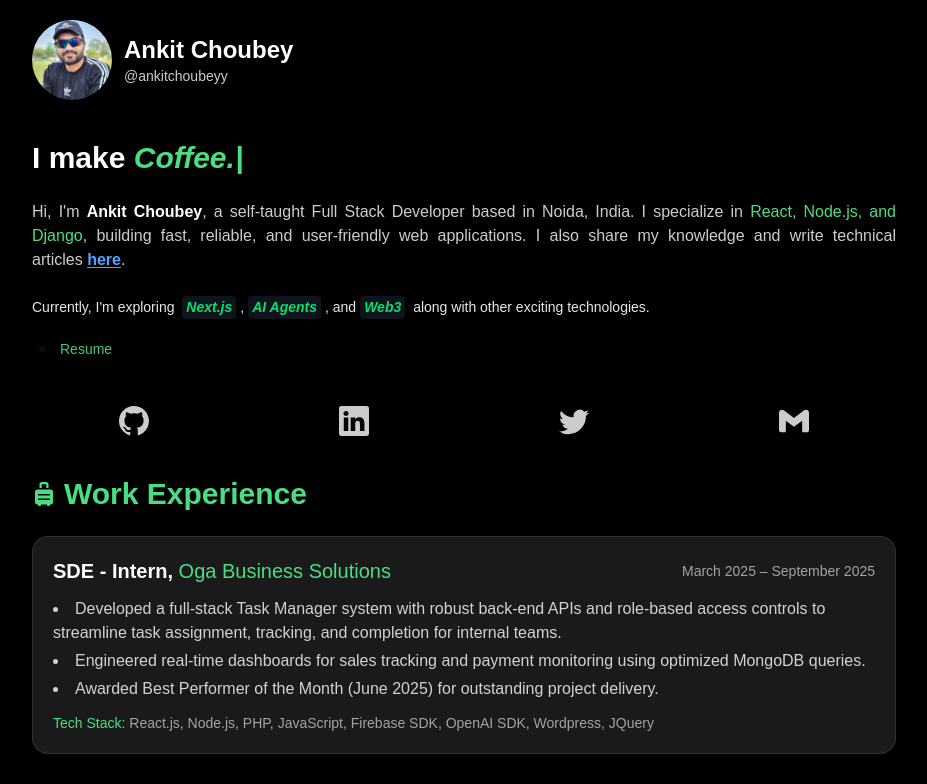
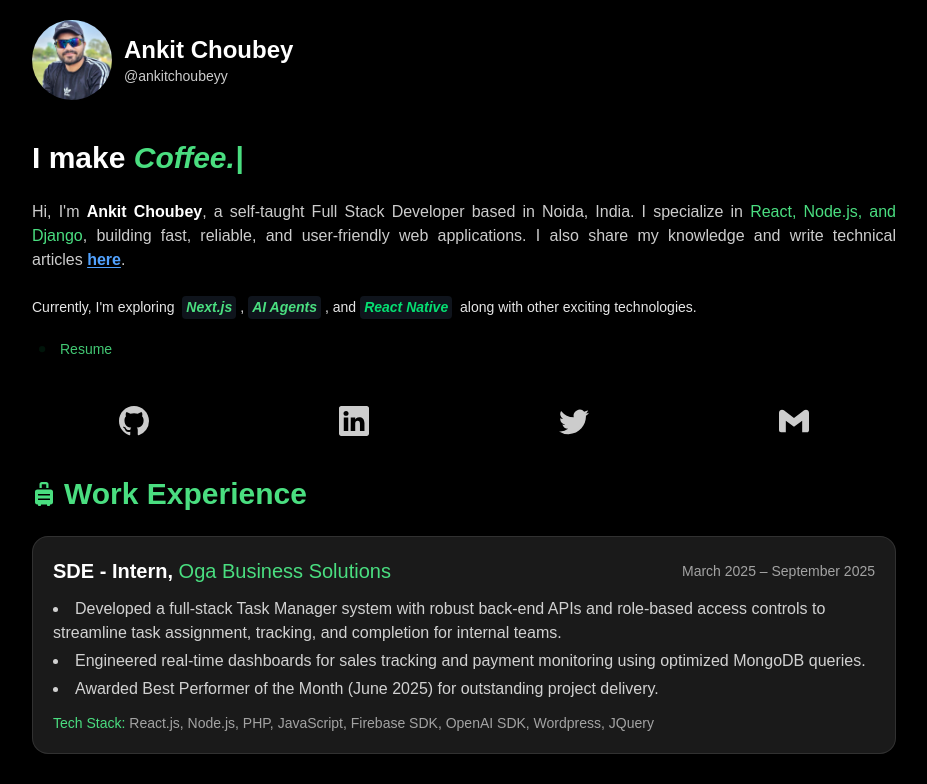
Before and after one commit to ankitchoubeyy/portfolio-ankit-choubey, a Next.js app: page / in a window 1280 px wide. Shown: the top 784 px of the page, without its empty margins (176-1103 px from the left). Built offline with nearby package versions, Linux system fonts and the light colour scheme.

Commit message:
Fixed focused section

```diff
--- a/src/components/FocusAndResume.js
+++ b/src/components/FocusAndResume.js
@@ -8,14 +8,14 @@ export default function FocusAndResume() {
         Currently, I&apos;m exploring{" "}
         <span className="relative inline-block mx-1">
           <span className="absolute inset-0 bg-gray-800/50 backdrop-blur-md rounded px-1"></span>
-          <span className="relative z-10 text-green-400 font-bold italic px-1">
+          <span className="relative z-10 text-primary font-bold italic px-1">
             Next.js
           </span>
         </span>
         ,
         <span className="relative inline-block mx-1">
           <span className="absolute inset-0 bg-gray-800/50 backdrop-blur-md rounded px-1"></span>
-          <span className="relative z-10 text-green-400 font-bold italic px-1">
+          <span className="relative z-10 text-primary font-bold italic px-1">
             AI Agents
           </span>
         </span>
@@ -23,7 +23,7 @@ export default function FocusAndResume() {
         <span className="relative inline-block mx-1">
           <span className="absolute inset-0 bg-gray-800/50 backdrop-blur-md rounded px-1"></span>
           <span className="relative z-10 text-green-400 font-semibold italic px-1">
-            Web3
+            React Native
           </span>
         </span>{" "}
         along with other exciting technologies.
```
